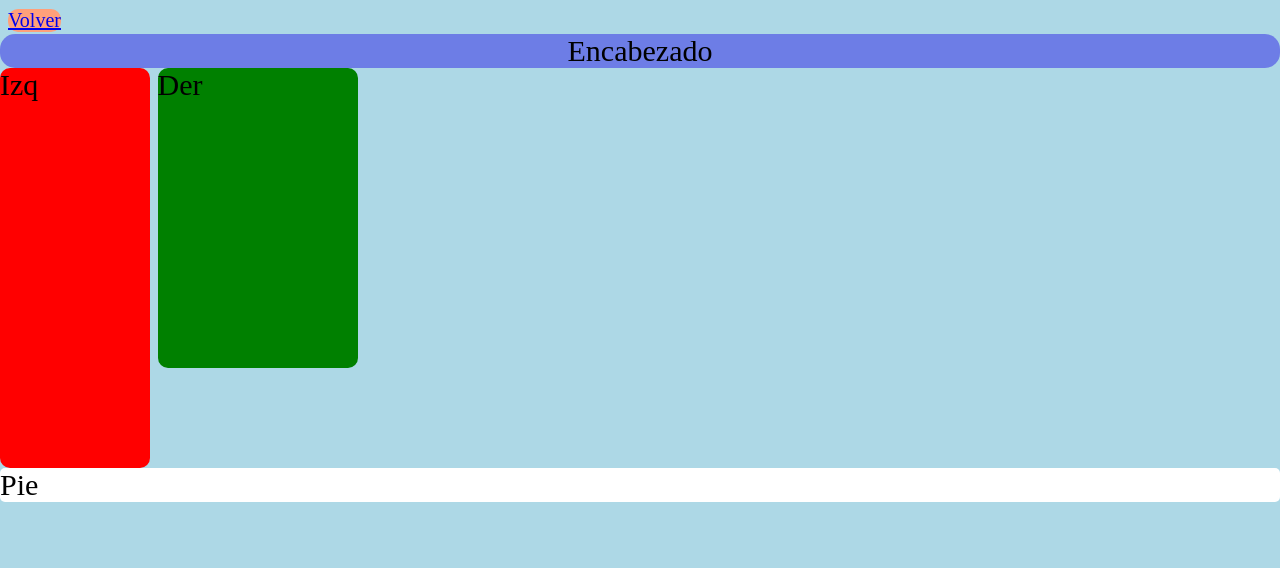
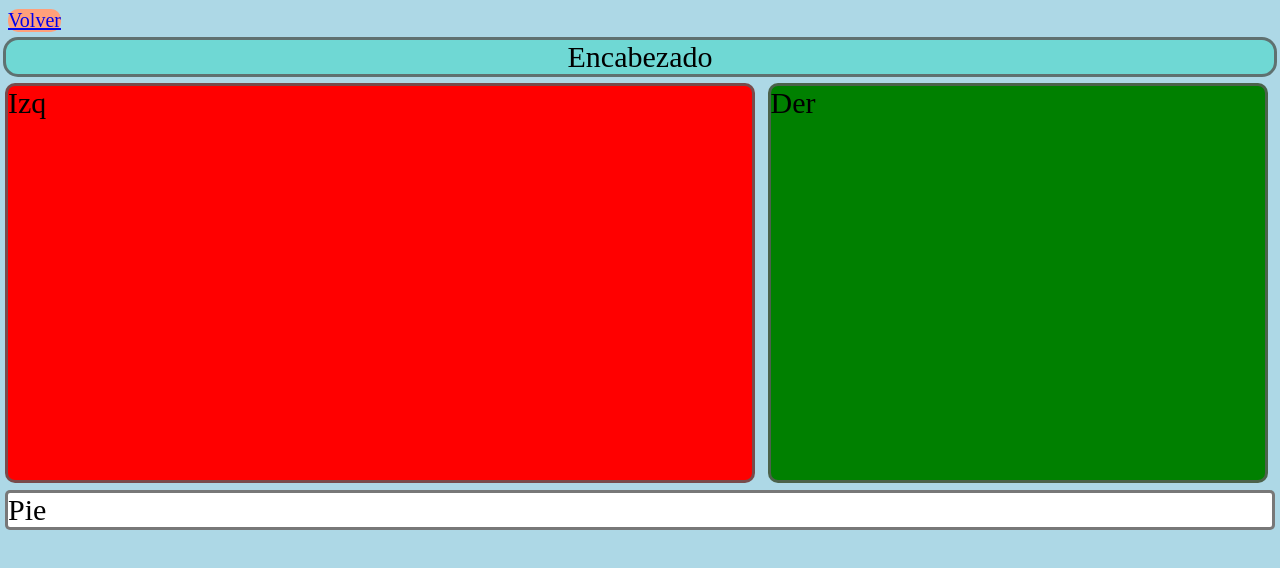
Before and after one commit to Piter31/1er_Cuatrimestre_2022_HTML, a website: page Tarea/pagina1.html in a window 1280 px wide. Drawn offline with Linux system fonts and the light colour scheme.

Commit message:
cambios realizados

```diff
--- a/Tarea/estiloPagina1.css
+++ b/Tarea/estiloPagina1.css
@@ -3,10 +3,12 @@
   margin: 0;
   padding: 0;
 }
+
 body {
   background-color: lightblue;
   font-size: 30px;
 }
+
 .volver {
   background-color: lightsalmon;
   display: inline-block;
@@ -18,28 +20,36 @@ body {
 }
 
 .encabezado {
-  background-color: rgba(75, 75, 230, 0.644);
+  background-color: rgba(85, 216, 205, 0.705);
+  height: 250;
   border-radius: 15px;
   text-align: center;
+  margin: 3px;
+  border: solid rgba(92, 91, 91, 0.822);
 }
 
 .izq {
   background-color: red;
   display: inline-block;
   height: 400px;
-  width: 150px;
+  width: 750px;
   border-radius: 10px;
+  margin: 3px 5px 2px;
+  border: solid rgba(92, 91, 91, 0.822);
 }
 
 .der {
   background-color: green;
   display: inline-block;
-  height: 300px;
-  width: 200px;
+  height: 400px;
+  width: 500px;
   border-radius: 10px;
+  border: solid rgba(92, 91, 91, 0.822);
 }
 
 .pie {
   background-color: white;
   border-radius: 5px;
+  margin: 5px;
+  border: solid rgba(92, 91, 91, 0.822);
 }
```
Also changed, not shown: Tarea/pagina1.html (+1 -0 lines), Layout/Ejercicio1.html (added), Layout/Ejercicio2.html (added), Layout/Ejercicio3.html (added).
